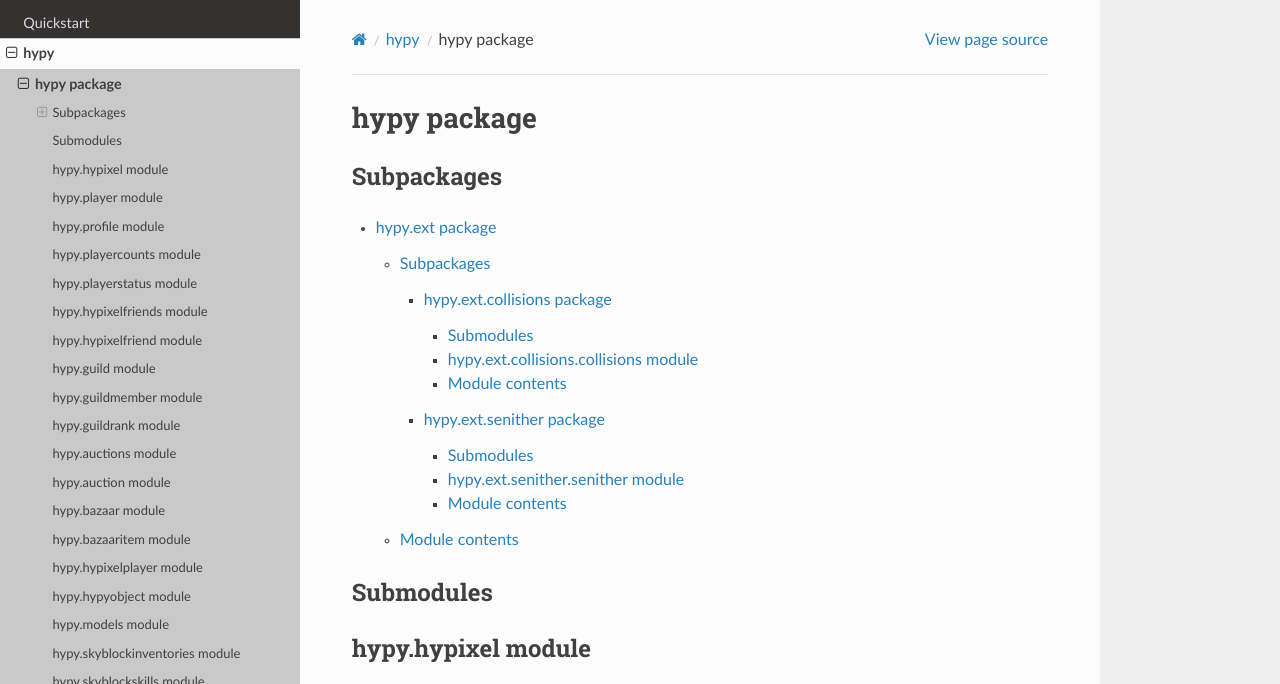
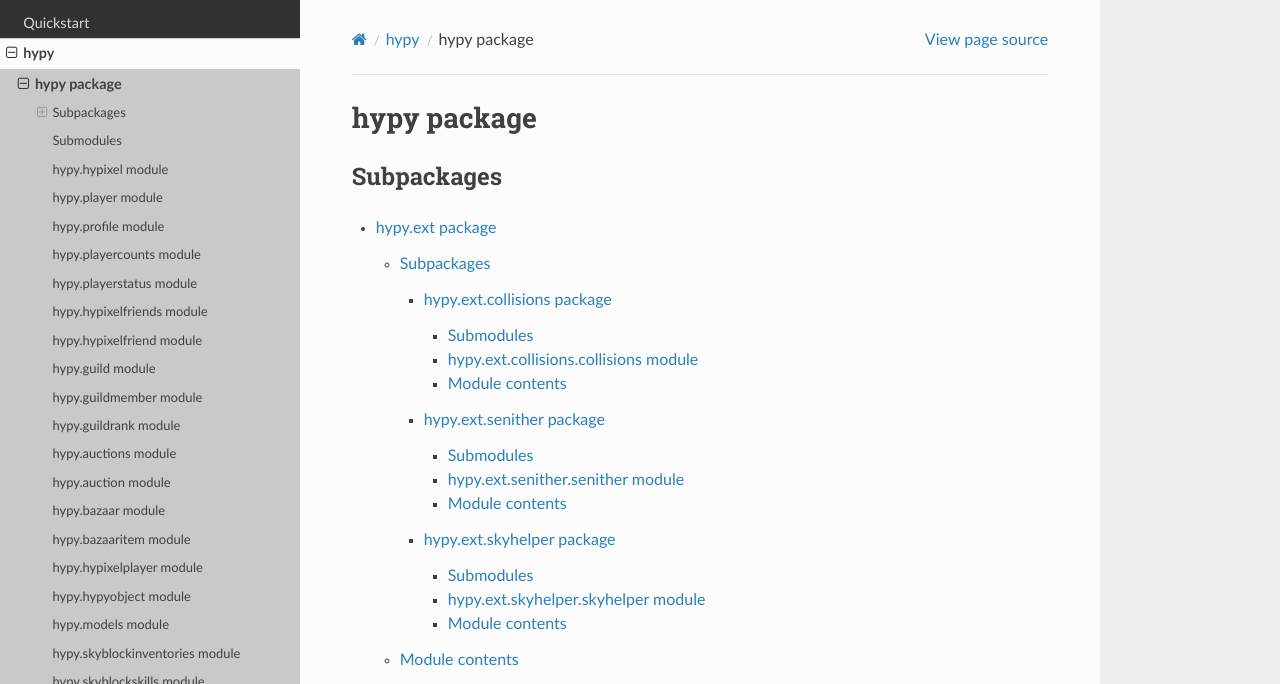
Before and after one commit to PikaFan123/hypy, a Sphinx documentation site: the page built from docs/hypy.rst, in a window 1280 px wide and 900 px high, cut to the strip 0-684 px from the top of the window. Built offline with Sphinx 7.4.7 and the Read the Docs theme 2.0.0, drawn with Linux system fonts in a browser that asks for light colours.

Commit message:
add skyhelper to docs

```diff
--- a/docs/hypy.ext.rst
+++ b/docs/hypy.ext.rst
@@ -9,6 +9,7 @@
 
    hypy.ext.collisions
    hypy.ext.senither
+   hypy.ext.skyhelper
 
 Module contents
 ---------------
```
